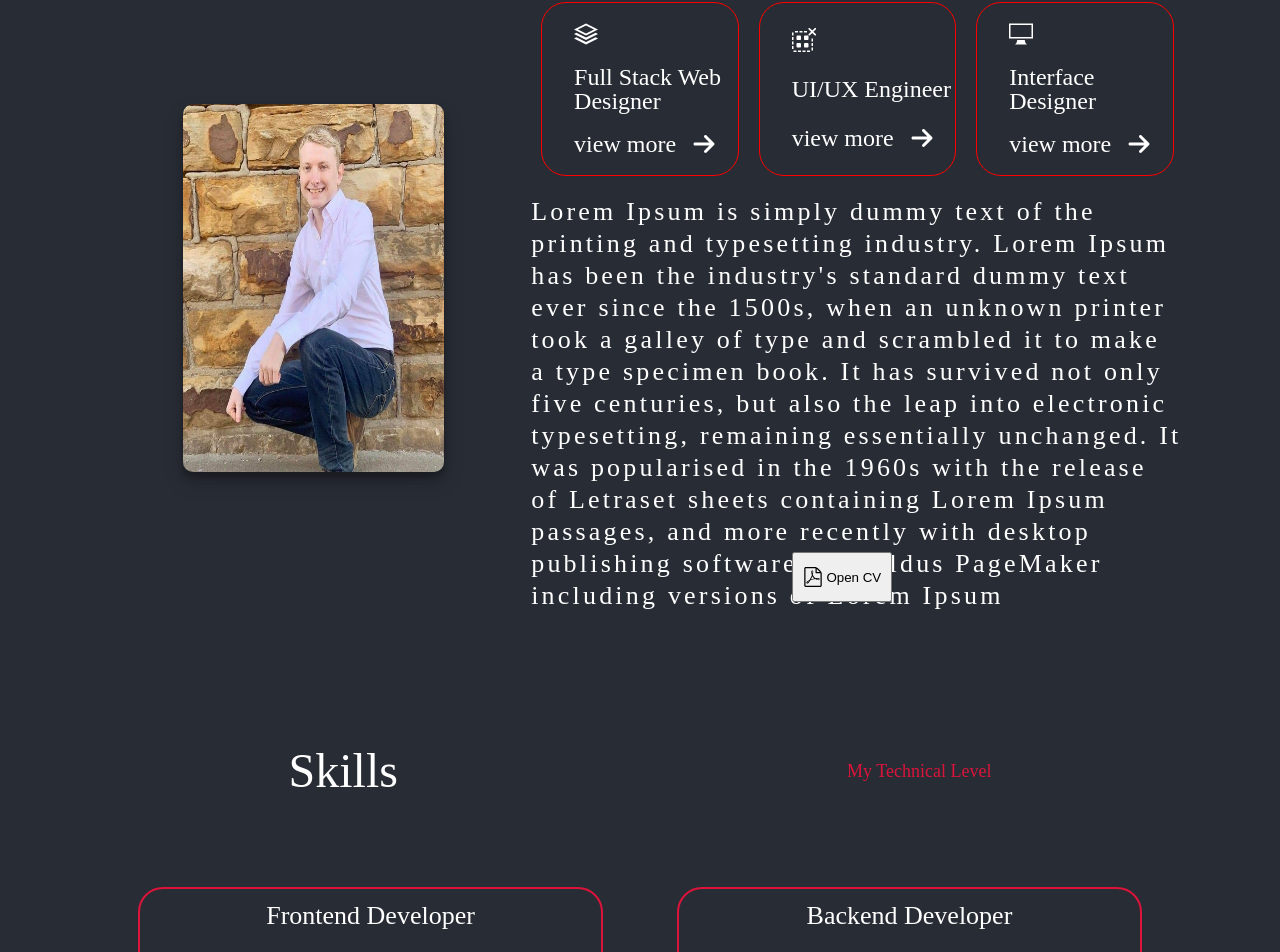
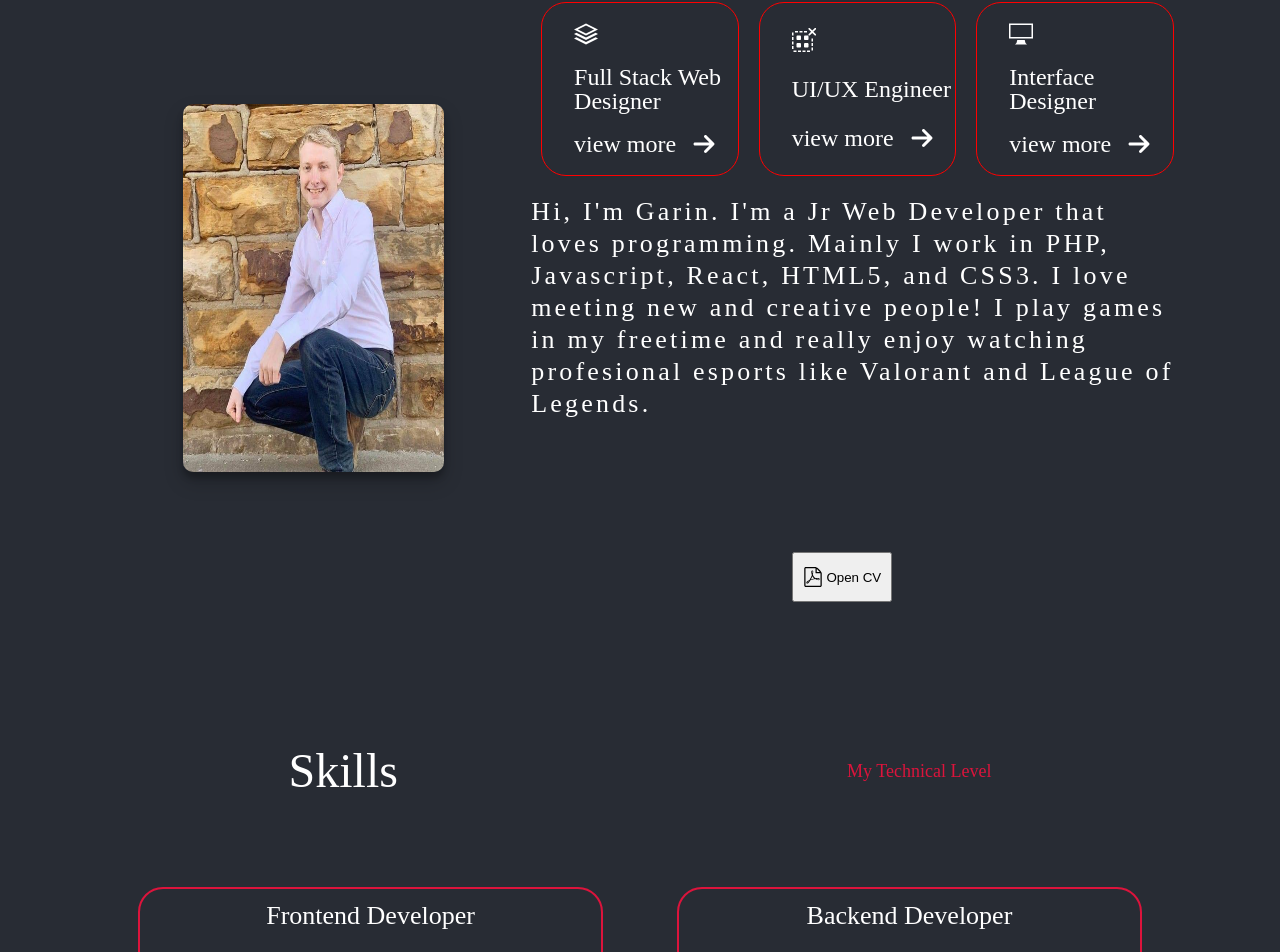
Before and after one commit to GarinMcCullick/PortfolioRedesign, a React (Create React App) app in the folder portfolio/: page / in a window 1280 px wide. Shown: the part 963-1915 px from the top of the page. Built offline with nearby package versions, Linux system fonts and the light colour scheme.

Commit message:
updated more text

```diff
--- a/portfolio/src/Components/AboutPage.js
+++ b/portfolio/src/Components/AboutPage.js
@@ -442,16 +442,11 @@ export default function AboutPage() {
             </Section1>
             <Section2>
               <p>
-                Lorem Ipsum is simply dummy text of the printing and typesetting
-                industry. Lorem Ipsum has been the industry's standard dummy
-                text ever since the 1500s, when an unknown printer took a galley
-                of type and scrambled it to make a type specimen book. It has
-                survived not only five centuries, but also the leap into
-                electronic typesetting, remaining essentially unchanged. It was
-                popularised in the 1960s with the release of Letraset sheets
-                containing Lorem Ipsum passages, and more recently with desktop
-                publishing software like Aldus PageMaker including versions of
-                Lorem Ipsum
+                Hi, I'm Garin. I'm a Jr Web Developer that loves programming.
+                Mainly I work in PHP, Javascript, React, HTML5, and CSS3. I love
+                meeting new and creative people! I play games in my freetime and
+                really enjoy watching profesional esports like Valorant and
+                League of Legends.
               </p>
             </Section2>
             <Section3>
```
